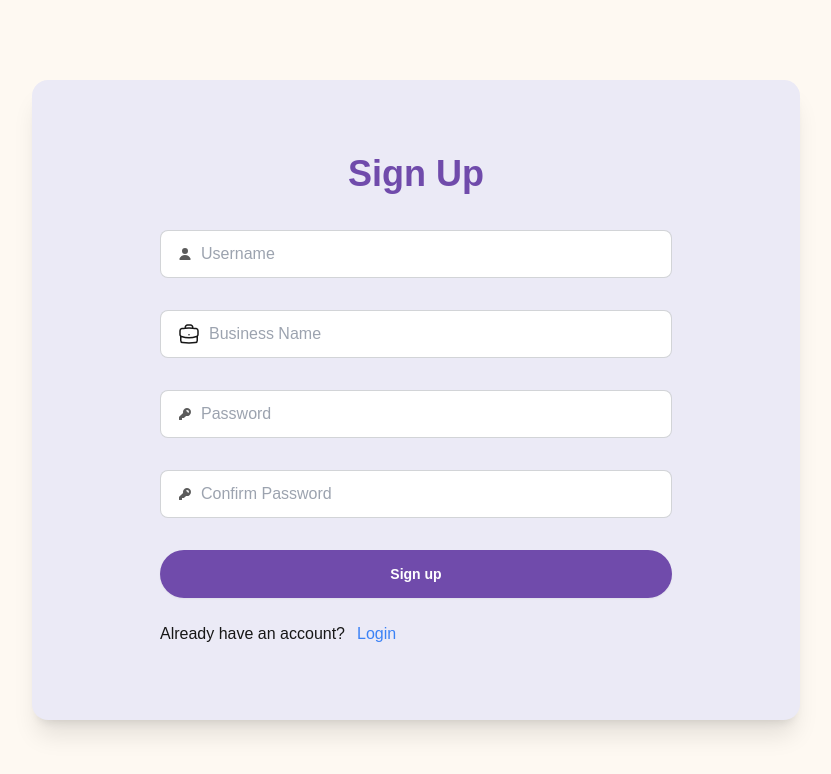
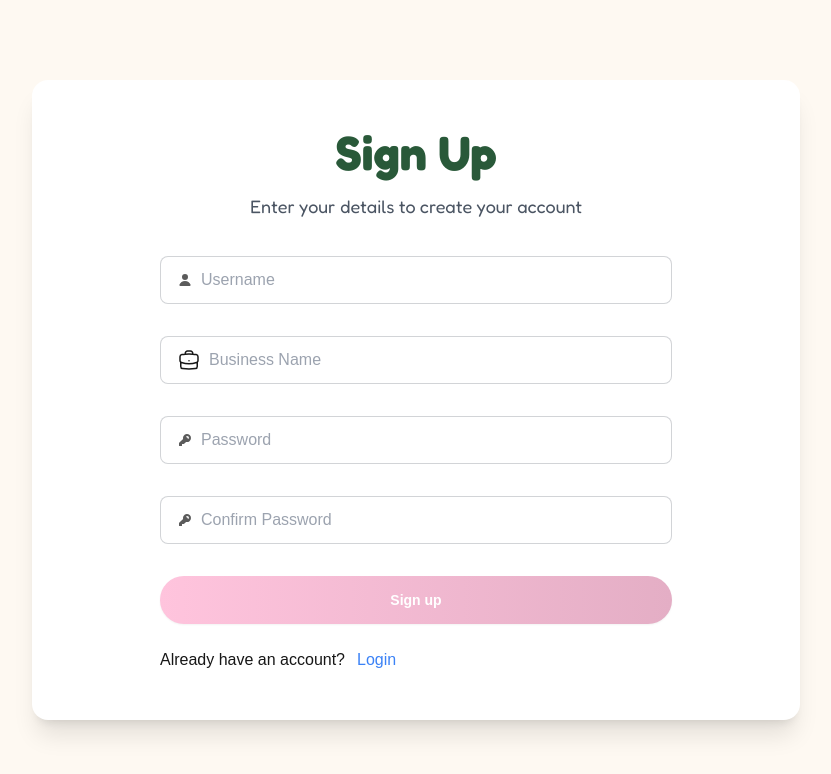
Before and after one commit to ParimaSA/Queue_Management, a Next.js app in the folder frontend/: page /business/signup in a window 1280 px wide. Shown: the top 774 px of the page, without its empty margins (224-1055 px from the left). Built offline with nearby package versions, Linux system fonts and the light colour scheme.

Commit message:
Improve sign up page layout

```diff
--- a/frontend/app/business/signup/page.tsx
+++ b/frontend/app/business/signup/page.tsx
@@ -3,6 +3,7 @@ import React, { useState } from 'react';
 import { useRouter } from 'next/navigation';
 import Link from 'next/link';
 import { toast } from "react-toastify";
+import { fredoka } from '@/app/fonts/fonts';
 
 interface FormData {
     username: string;
@@ -64,9 +65,14 @@ const SignUpForm = () => {
 
   return (
     <div className='flex justify-center items-center min-h-screen'>
-        <div className="card bg-base-100 lg:w-[60vw] md:w-[50vw] sm:w-[50vw] bg-lightPurple6 h-[80vh] shadow-xl flex justify-center items-center">
+        <div className="card bg-white lg:w-[60vw] md:w-[50vw] sm:w-[50vw] h-[80vh] shadow-xl flex justify-center items-center">
           <div className="card-body flex flex-col justify-center items-center">
-            <label className='text-4xl text-center font-bold text-darkPurple2 flex justify-center items-center m-0'>Sign Up</label>
+            <div className={`${fredoka.className} text-center flex flex-col justify-center items-center`}>
+                <h1 className="text-4xl md:text-5xl text-darkGreen font-extrabold">
+                  Sign Up
+                </h1>
+                <p className="mt-4 text-lg text-gray-600">Enter your details to create your account</p>
+            </div>
             <form onSubmit={handleSubmit}>
               {error && <p className="text-red-500">{error}</p>}
               <div className='pt-7'/>
@@ -153,7 +159,7 @@ const SignUpForm = () => {
                   />
                 </div>
                 <div className='pt-8'/>
-                <button type="submit" className='btn btn-primary lg:w-[40vw] md:w-[40vw] sm:w-[30vw] items-center rounded-full bg-darkPurple2 text-white hover:bg-purple-900 border-none'>
+                <button type="submit" className='btn btn-primary lg:w-[40vw] md:w-[40vw] sm:w-[30vw] items-center rounded-full bg-gradient-to-r from-brightPink to-brightPink1 text-white hover:bg-purple-900 border-none'>
                   Sign up
                 </button>
                 <div className='pt-6'/>
```
